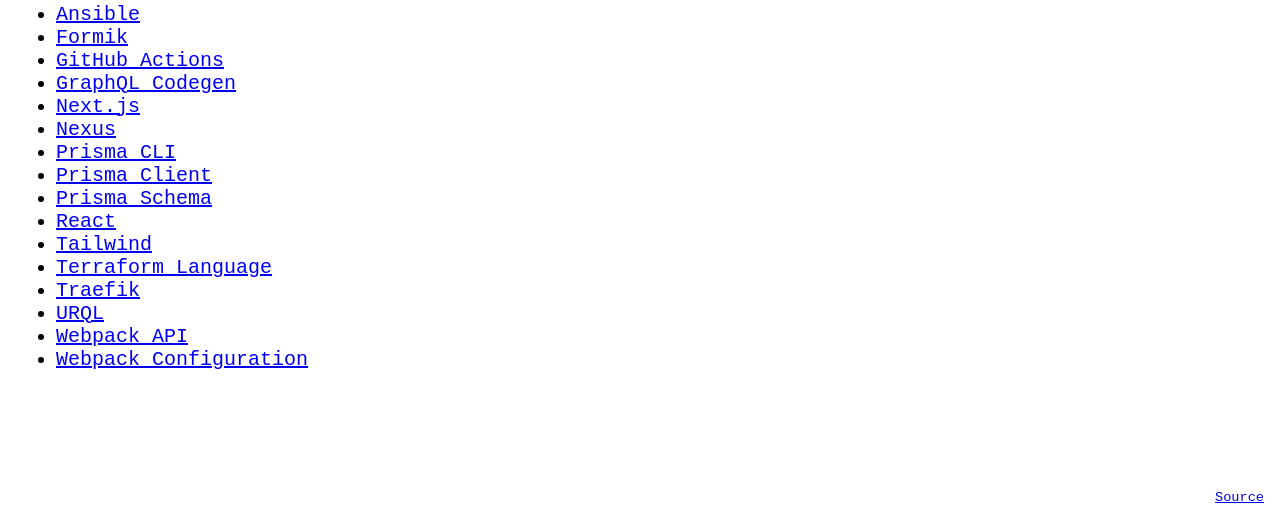
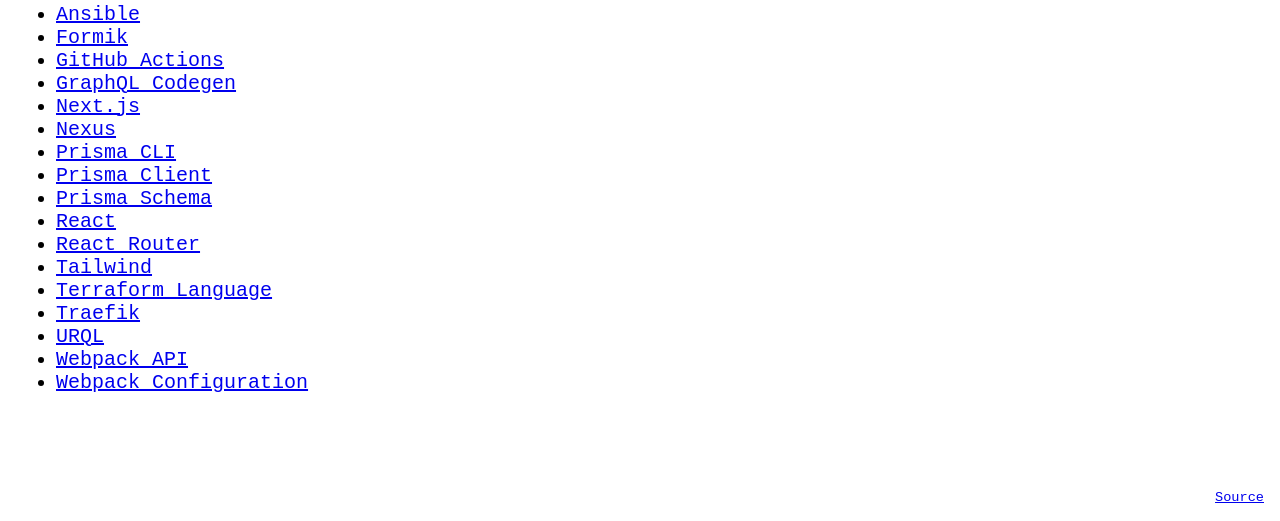
Before and after one commit to kinday/browser-homepage, a website built with Parcel: page index.html in a window 1280 px wide. Shown: the part 279-800 px from the top of the page. Built offline with nearby package versions, Linux system fonts and the light colour scheme.

Commit message:
Add React Router docs

```diff
--- a/index.html
+++ b/index.html
@@ -64,6 +64,9 @@
             <a href="https://reactjs.org/docs/getting-started.html">React</a>
           </li>
           <li>
+            <a href="https://reactrouter.com/en/main">React Router</a>
+          </li>
+          <li>
             <a href="https://tailwindcss.com/docs">Tailwind</a>
           </li>
           <li>
```
